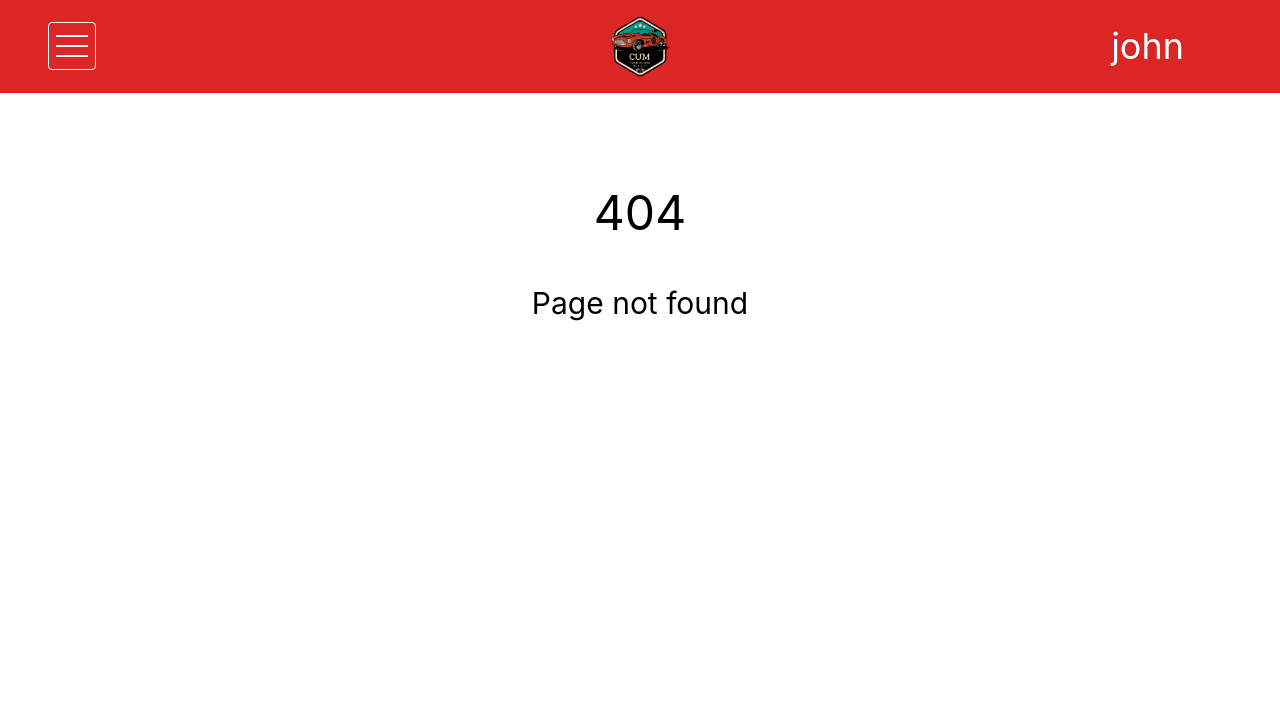
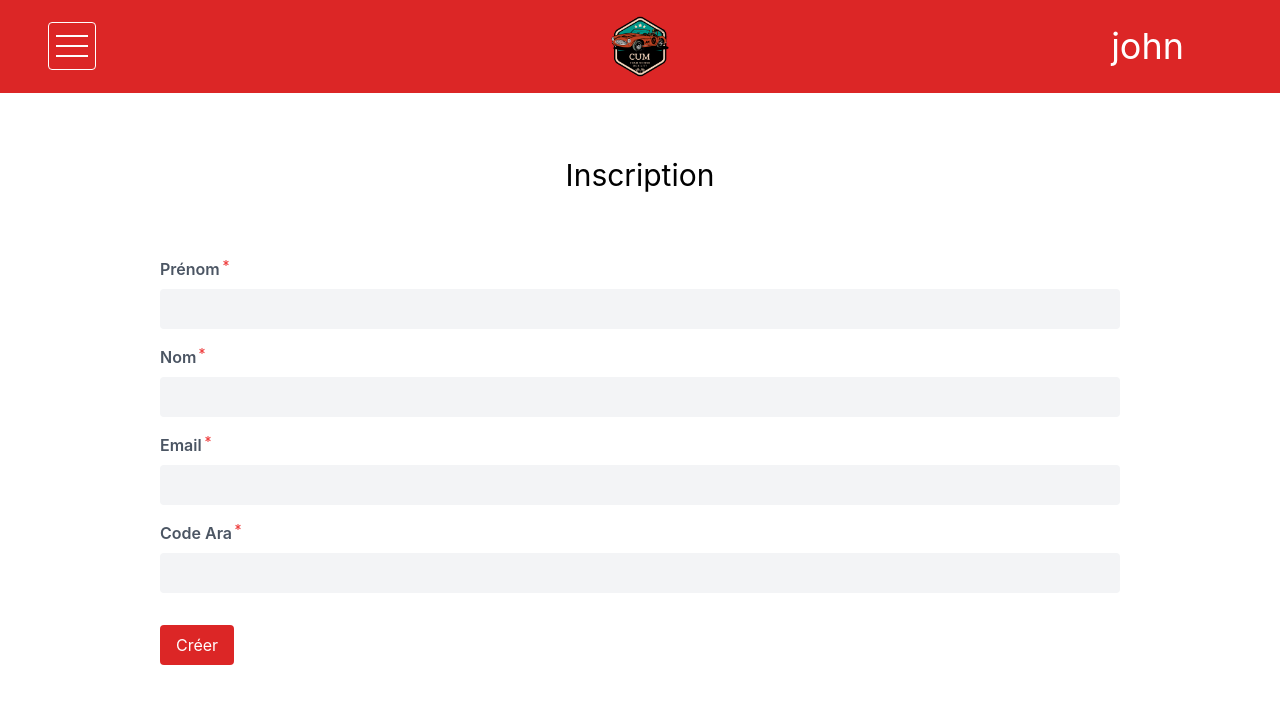
Before and after one commit to cantinbartel/CUM-CLIENT, a React (Create React App) app: page /sign-up in a window 1280 px wide. Before the commit this address had no page. Shown: the top 704 px of the page. Built offline with nearby package versions, Linux system fonts and the light colour scheme.

Commit message:
auth access

```diff
--- a/src/App.tsx
+++ b/src/App.tsx
@@ -14,11 +14,13 @@ import { AuthContext } from './components/AuthContext';
 import { User } from './types/user';
 import ProfilePage from './pages/ProfilePage';
 import Message from './pages/MessagePage';
+import SignupPage from './pages/SignupPage';
 
 const userTest = {
     email: 'johndoe@test.com',
     araCode: 'wechje',
-    role: 'ADMIN',
+    // role: 'ADMIN',
+    role: 'BASIC',
     blackListed: false,
     // fieldId: 'ewhgcu3hg',
     field: 'Informatique',
@@ -44,11 +46,12 @@ function App() {
         <AuthContext.Provider value={{ user, setUser, menuOpen, setMenuOpen, isAuthInitialized }}>
             <div id="page-container">
                 <Header/>
-                {user && <Drawer />}
+                <Drawer />
                 <Routes>
                     <Route path='/admin/users' element={<UsersPage />} />
                     <Route path='/users/:id' element={<UserPage />} />
                     <Route path='/login' element={<SigninPage />} />
+                    <Route path='/sign-up' element={<SignupPage />} />
                     <Route path='/new-post' element={<NewPostPage />} />
                     <Route path='/users/:id/messages' element={<MessagePage />} />
                     <Route path='/profile' element={<ProfilePage />} />
--- a/src/components/Drawer.tsx
+++ b/src/components/Drawer.tsx
@@ -1,4 +1,4 @@
-import { useContext } from 'react';
+import { useContext, useEffect, useState } from 'react';
 import { useNavigate } from 'react-router-dom';
 import { BiUser, BiTrip, BiHomeAlt2, BiMessage } from 'react-icons/bi';
 import { AiFillCar } from 'react-icons/ai';
@@ -6,21 +6,34 @@ import { FiUsers} from 'react-icons/fi';
 import { AuthContext } from './AuthContext'
 
 
+const userOptions = [
+  { title: 'Home', icon: <BiHomeAlt2 />, link: '/' },
+  { title: 'Profile', icon: <BiUser />, link: '/profile' },
+  { title: 'Messages', icon: <BiMessage />, link: '/messages' },
+  { title: 'My trips', icon: <AiFillCar/>, link: '/tasks' },
+];
+
+const adminOptions = [
+  { title: 'Users', icon: <FiUsers />, link: '/admin/users' },
+  { title: 'Journeys', icon: <BiTrip />, link: '/users' },
+];
+
 const Drawer = () => {
   const auth = useContext(AuthContext);
-  const { menuOpen } = auth || {}
+  const { menuOpen, user } = auth || {}
   const navigate = useNavigate();
-  const options = [
-    { title: 'Home', icon: <BiHomeAlt2 />, link: '/' },
-    { title: 'Profile', icon: <BiUser />, link: '/profile' },
-    { title: 'Messages', icon: <BiMessage />, link: '/messages' },
-    { title: 'My trips', icon: <AiFillCar/>, link: '/tasks' },
-    { title: 'Users', icon: <FiUsers />, link: '/admin/users' },
-    { title: 'Journeys', icon: <BiTrip />, link: '/users' },
-  ];
+  const [options, setOptions] = useState<any>(userOptions)
+
+  useEffect(() => {
+    if (user?.role === 'ADMIN') {
+      setOptions([...userOptions, ...adminOptions])
+    }
+  }, [auth])
+
+
   return (
     <div className={`fixed bg-red-600 opacity-80 sm:opacity-50 text-white text-3xl pl-8 sm:pl-16 lg:pl-24 h-screen pt-24 w-1/2 lg:w-1/3 xl:w-1/4 left-0 ${menuOpen ? 'transition overscroll-none' : '-translate-x-full transition'} cursor-pointer z-20`}>
-        {options.map((opt, i) => (
+        {options.map((opt: any, i: any) => (
           <p
             key={i}
             className='mt-8 flex hover:text-slate-300'
--- a/src/components/Header.tsx
+++ b/src/components/Header.tsx
@@ -15,11 +15,12 @@ import cumLogo from '../assets/images/cumLogo.png';
 
 const Header = () => {
   const auth = useContext(AuthContext);
+  const { user } = auth || {}
   console.log('AUTH in HEADER', auth)
   return (
     <div className="bg-red-600 text-white text-4xl py-2 flex justify-between items-center px-12 text-center">
       <div className="w-1/3">
-        {auth && <DrawerButton />}
+        {user && <DrawerButton />}
       </div>
 
         <Link to='/'>
@@ -38,7 +39,7 @@ const Header = () => {
             <div>
               <Link to="/login" className="mr-2 text-white text-sm hover:text-gray-50 hover:cursor-pointer">Log in</Link>
                 <span className="text-white mx-2 text-sm">|</span>
-              <Link to="/sign_up" className="mr-4 text-white text-sm hover:text-gray-50 hover:cursor-pointer">Sign up</Link>
+              <Link to="/sign-up" className="mr-4 text-white text-sm hover:text-gray-50 hover:cursor-pointer">Sign up</Link>
             </div>
           </>
         )}
--- /dev/null
+++ b/src/pages/Journeys.tsx
@@ -0,0 +1,9 @@
+import React from 'react'
+
+const Journeys = () => {
+  return (
+    <div>Journeys</div>
+  )
+}
+
+export default Journeys
--- a/src/pages/ProfilePage.tsx
+++ b/src/pages/ProfilePage.tsx
@@ -18,6 +18,8 @@ const ProfilePage = () => {
     const [initials, setInitials] = useState('')
     const [refresh, setRefresh] = useState<number>(0);
 
+    console.log('AUTH object', auth)
+
     useEffect(() => {
         if(isAuthInitialized && !user) {
             navigate('/')
@@ -32,10 +34,11 @@ const ProfilePage = () => {
     <div className="w-screen flex flex-col items-center overflow-y-auto">
         {!open && (
         <>
+          {user && (
+            <>
               <div className="flex flex-col">
                 <p className="mt-12 text-4xl">Profile</p>
                 <div className="w-20 h-20 bg-white uppercase self-center flex justify-center items-center mt-6 border-2 border-red-500 rounded-full text-3xl">{initials}</div>
-            {/* <BiUser className="text-4xl mt-6 self-center" /> */}
               </div>
               <div className="flex align-top justify-between w-9/12 mt-12 ml-60">
                   <div className="flex flex-col w-full md:w-1/2 items-start">
@@ -75,6 +78,13 @@ const ProfilePage = () => {
                 </div>
             </>
           )}
+          {!user && (
+            <div className="flex flex-col">
+              <p className="mt-40 text-4xl">Vous n'êtes pas connecté</p>
+            </div>
+          )}
+        </>
+    )}
 
         { open &&
             <Modal
@@ -85,10 +95,11 @@ const ProfilePage = () => {
                 <EditUser close={() => setOpen(false)} refresh={refresh} setRefresh={setRefresh} user={auth?.user || {}} />
                 {/* <TaskForm refresh={refresh} setRefresh={setRefresh} close={() => setAddTaskModalOpen(false)} /> */}
             </Modal>}
-
+          {user && (
             <Button className="mt-12 text-xl px-6 py-3 mb-20" onClick={() => setOpen(true)}>
                Modifier
              </Button>
+          )}
     </div>
   );
 };
--- a/src/pages/SigninPage.tsx
+++ b/src/pages/SigninPage.tsx
@@ -4,16 +4,14 @@ import Button from '../components/Button';
 
 
 const SigninPage = () => {
-  const [name, setName] = useState<string>('');
-  const [surname, setSurname] = useState<string>('');
   const [email, setEmail] = useState<string>('');
-  const [araCode, setAraCode] = useState<string>('');
+  const [password, setPassword] = useState<string>('');
 
   const handleSubmit = (e: ChangeEvent<HTMLFormElement>) => {
     e.preventDefault();
-
-    setName('');
+    // api/fetch
     setEmail('');
+    setPassword('');
   };
 
   return (
@@ -21,26 +19,6 @@ const SigninPage = () => {
       <p className="my-16 text-3xl text-center">Connexion</p>
       <div className="flex justify-center">
         <form className="w-9/12" onSubmit={handleSubmit}>
-                <label
-                    className="capitalize text-gray-600 font-semibold flex"
-                    htmlFor="title">prénom<CgAsterisk className="text-xs text-red-500" /></label>
-                <input
-                    className="w-full px-4 py-2 bg-gray-100 font-semibold mb-4  mt-2 rounded outline-none"
-                    id="name"
-                    type="text"
-                    value={name}
-                    required
-                    onChange={(e: ChangeEvent<HTMLInputElement>) => setName(e.target.value)} />
-                <label
-                    className="capitalize text-gray-600 font-semibold flex"
-                    htmlFor="title">nom<CgAsterisk className="text-xs text-red-500" /></label>
-                <input
-                    className="w-full px-4 py-2 bg-gray-100 font-semibold mb-4  mt-2 rounded outline-none"
-                    id="name"
-                    type="text"
-                    value={surname}
-                    required
-                    onChange={(e: ChangeEvent<HTMLInputElement>) => setSurname(e.target.value)} />
                 <label
                     className="capitalize text-gray-600 font-semibold flex"
                     htmlFor="title">email<CgAsterisk className="text-xs text-red-500" /></label>
@@ -52,16 +30,16 @@ const SigninPage = () => {
                     required
                     onChange={(e: ChangeEvent<HTMLInputElement>) => setEmail(e.target.value)} />
                 <label
-                    className="capitalize text-gray-600 font-semibold flex"
-                    htmlFor="title">code ara<CgAsterisk className="text-xs text-red-500" /></label>
+                    className="text-gray-600 font-semibold flex"
+                    htmlFor="title">Mot de passe<CgAsterisk className="text-xs text-red-500" /></label>
                 <input
                     className="w-full px-4 py-2 bg-gray-100 font-semibold mb-4  mt-2 rounded outline-none"
                     id="name"
-                    type="text"
-                    value={araCode}
+                    type="password"
+                    value={password}
                     required
-                    onChange={(e: ChangeEvent<HTMLInputElement>) => setAraCode(e.target.value)} />
-                <Button className="mt-4">Créer</Button>
+                    onChange={(e: ChangeEvent<HTMLInputElement>) => setEmail(e.target.value)} />
+                <Button className="mt-4">OK</Button>
             </form>
           </div>
         </div>
--- /dev/null
+++ b/src/pages/SignupPage.tsx
@@ -0,0 +1,71 @@
+import { useState, ChangeEvent } from 'react';
+import { CgAsterisk } from 'react-icons/cg';
+import Button from '../components/Button';
+
+
+const SignupPage = () => {
+  const [name, setName] = useState<string>('');
+  const [surname, setSurname] = useState<string>('');
+  const [email, setEmail] = useState<string>('');
+  const [araCode, setAraCode] = useState<string>('');
+
+  const handleSubmit = (e: ChangeEvent<HTMLFormElement>) => {
+    e.preventDefault();
+
+    setName('');
+    setEmail('');
+  };
+
+  return (
+    <div>
+      <p className="my-16 text-3xl text-center">Inscription</p>
+      <div className="flex justify-center">
+        <form className="w-9/12" onSubmit={handleSubmit}>
+                <label
+                    className="capitalize text-gray-600 font-semibold flex"
+                    htmlFor="title">prénom<CgAsterisk className="text-xs text-red-500" /></label>
+                <input
+                    className="w-full px-4 py-2 bg-gray-100 font-semibold mb-4  mt-2 rounded outline-none"
+                    id="name"
+                    type="text"
+                    value={name}
+                    required
+                    onChange={(e: ChangeEvent<HTMLInputElement>) => setName(e.target.value)} />
+                <label
+                    className="capitalize text-gray-600 font-semibold flex"
+                    htmlFor="title">nom<CgAsterisk className="text-xs text-red-500" /></label>
+                <input
+                    className="w-full px-4 py-2 bg-gray-100 font-semibold mb-4  mt-2 rounded outline-none"
+                    id="name"
+                    type="text"
+                    value={surname}
+                    required
+                    onChange={(e: ChangeEvent<HTMLInputElement>) => setSurname(e.target.value)} />
+                <label
+                    className="capitalize text-gray-600 font-semibold flex"
+                    htmlFor="title">email<CgAsterisk className="text-xs text-red-500" /></label>
+                <input
+                    className="w-full px-4 py-2 bg-gray-100 font-semibold mb-4  mt-2 rounded outline-none"
+                    id="name"
+                    type="email"
+                    value={email}
+                    required
+                    onChange={(e: ChangeEvent<HTMLInputElement>) => setEmail(e.target.value)} />
+                <label
+                    className="capitalize text-gray-600 font-semibold flex"
+                    htmlFor="title">code ara<CgAsterisk className="text-xs text-red-500" /></label>
+                <input
+                    className="w-full px-4 py-2 bg-gray-100 font-semibold mb-4  mt-2 rounded outline-none"
+                    id="name"
+                    type="text"
+                    value={araCode}
+                    required
+                    onChange={(e: ChangeEvent<HTMLInputElement>) => setAraCode(e.target.value)} />
+                <Button className="mt-4">Créer</Button>
+            </form>
+          </div>
+        </div>
+  )
+}
+
+export default SignupPage
```
Lines whose indentation alone changed are shown as unchanged.
